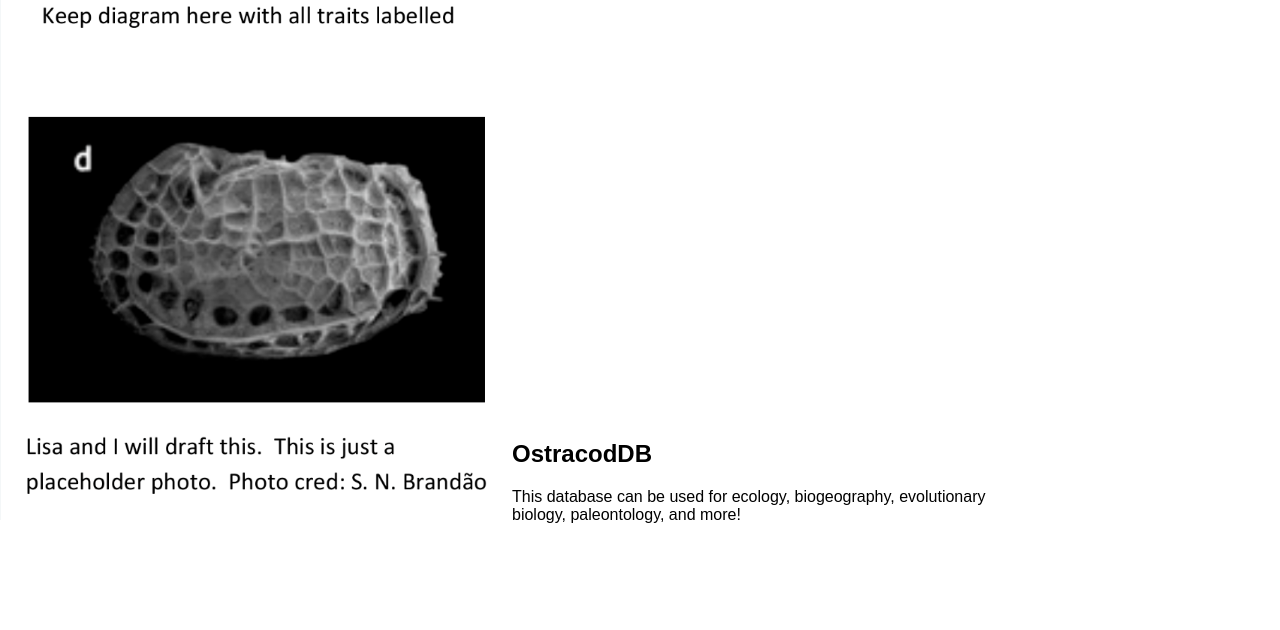
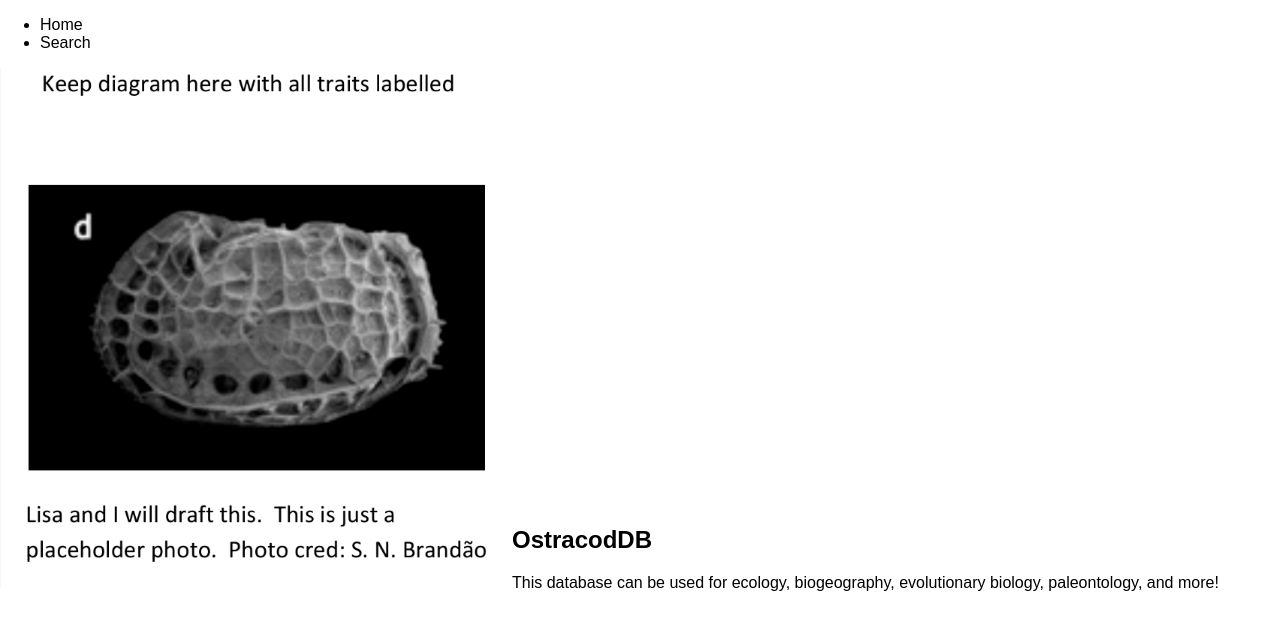
Before and after one commit to jdangerx/ostracod, a React (Create React App) app in the folder frontend/: page / in a window 1280 px wide. Shown: the top 630 px of the page. Built offline with nearby package versions, Linux system fonts and the light colour scheme.

Commit message:
add tabs

```diff
--- a/frontend/package.json
+++ b/frontend/package.json
@@ -7,7 +7,9 @@
   },
   "dependencies": {
     "react": "^15.4.1",
-    "react-dom": "^15.4.1"
+    "react-addons-test-utils": "^15.4.1",
+    "react-dom": "^15.4.1",
+    "react-tabs": "^0.8.2"
   },
   "scripts": {
     "start": "react-scripts start",
--- a/frontend/src/App.js
+++ b/frontend/src/App.js
@@ -1,13 +1,24 @@
 import React, { Component } from 'react';
+
+import { Tab, Tabs, TabList, TabPanel } from 'react-tabs';
 
 import Home from './Home.js';
 
 class App extends Component {
   render() {
     return (
-      <div className="App">
-        <Home />
-      </div>
+      <Tabs>
+        <TabList>
+          <Tab>Home</Tab>
+          <Tab>Search</Tab>
+        </TabList>
+        <TabPanel>
+          <Home />
+        </TabPanel>
+        <TabPanel>
+          Search Page
+        </TabPanel>
+      </Tabs>
     );
   }
 }
--- a/frontend/src/Home.js
+++ b/frontend/src/Home.js
@@ -10,8 +10,12 @@ function Home(_props) {
   const blurb = "This database can be used for ecology, biogeography, evolutionary biology, paleontology, and more!";
   return (
     <div className="Home">
-      <Image src={placeholder} alt="A placeholder image." />
-      <TextBox header="OstracodDB" body={blurb}/>
+      <div className="LeftColumn">
+        <Image src={placeholder} alt="A placeholder image." />
+      </div>
+      <div className="RightColumn">
+        <TextBox header="OstracodDB" body={blurb}/>
+      </div>
     </div>
   );
 };
--- a/frontend/src/home.css
+++ b/frontend/src/home.css
@@ -1,13 +1,3 @@
-.TextBox {
-  display: inline-block;
-  width: 50%;
-}
-
-.Image {
-  display: inline-block;
-  width: 50%;
-}
-
 .Image img {
   width: 100%;
 }
--- a/frontend/src/index.css
+++ b/frontend/src/index.css
@@ -11,3 +11,13 @@ body {
 .App {
   width: 80%;
 }
+
+.LeftColumn {
+  display: inline-block;
+  width: 40%;
+}
+
+.RightColumn {
+  display: inline-block;
+  width: 60%;
+}
```
Also changed, not shown: frontend/src/Tabs.js (added, +15 -0 lines).
